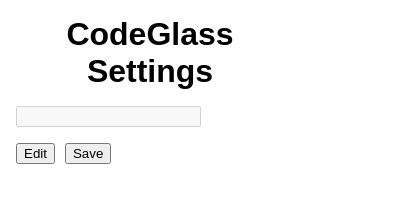
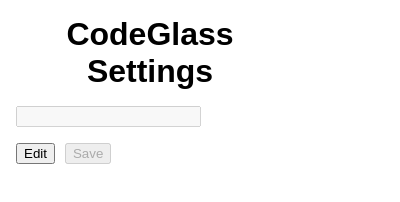
Before and after one commit to SerhiiYahdzhyiev/software-and-ai-project, a browser extension: page extension/pages/popup.html in a window 400 px wide. Drawn offline with Linux system fonts and the light colour scheme.

Commit message:
Disable save button in popup by default.

```diff
--- a/extension/pages/popup.html
+++ b/extension/pages/popup.html
@@ -42,7 +42,7 @@
     </main>
     <footer>
         <button id="edit">Edit</button>
-        <button id="save">Save</button>
+        <button id="save" disabled>Save</button>
     </footer>
     <script src="../popup.js"></script>
 </body>
```
